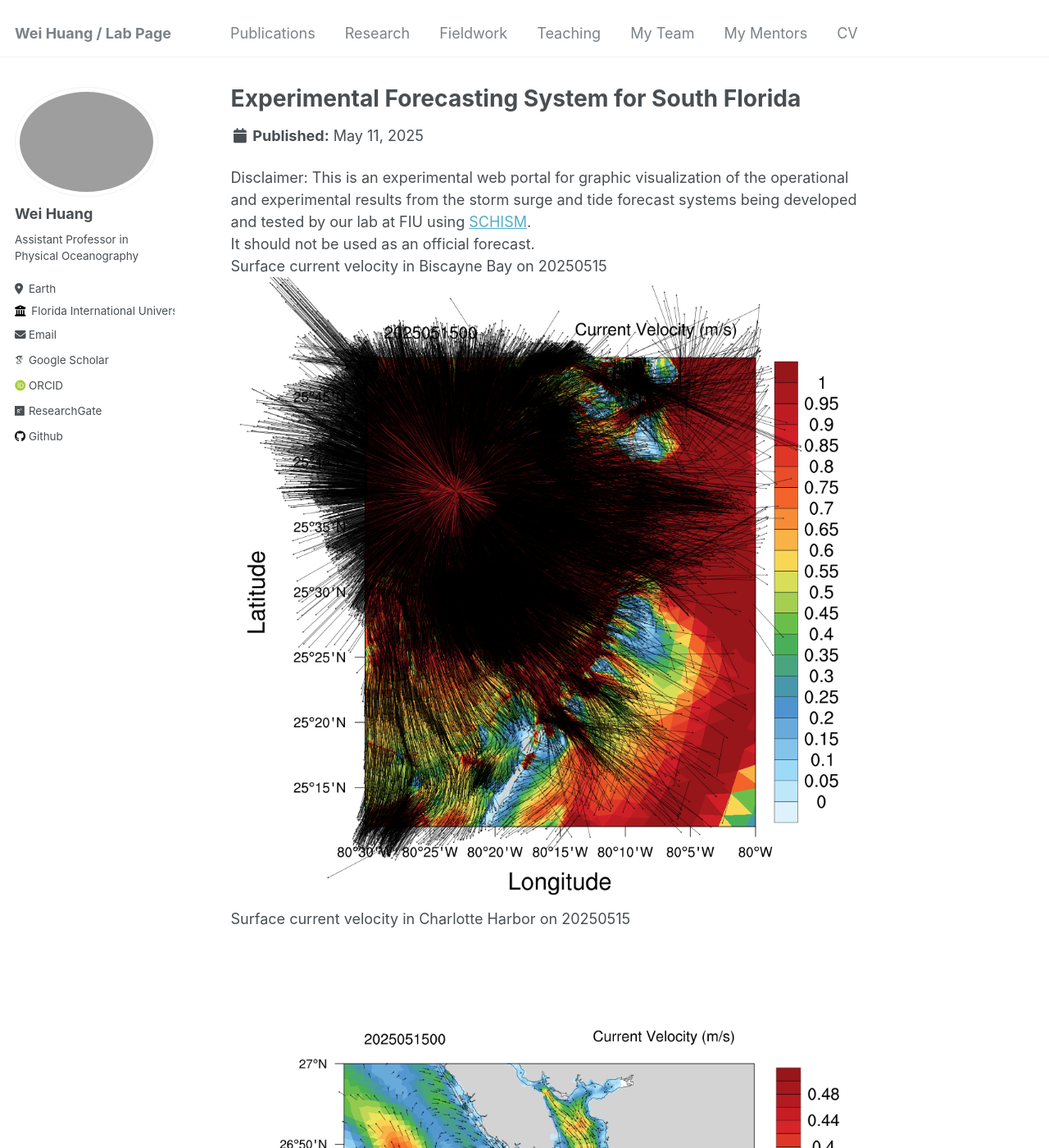
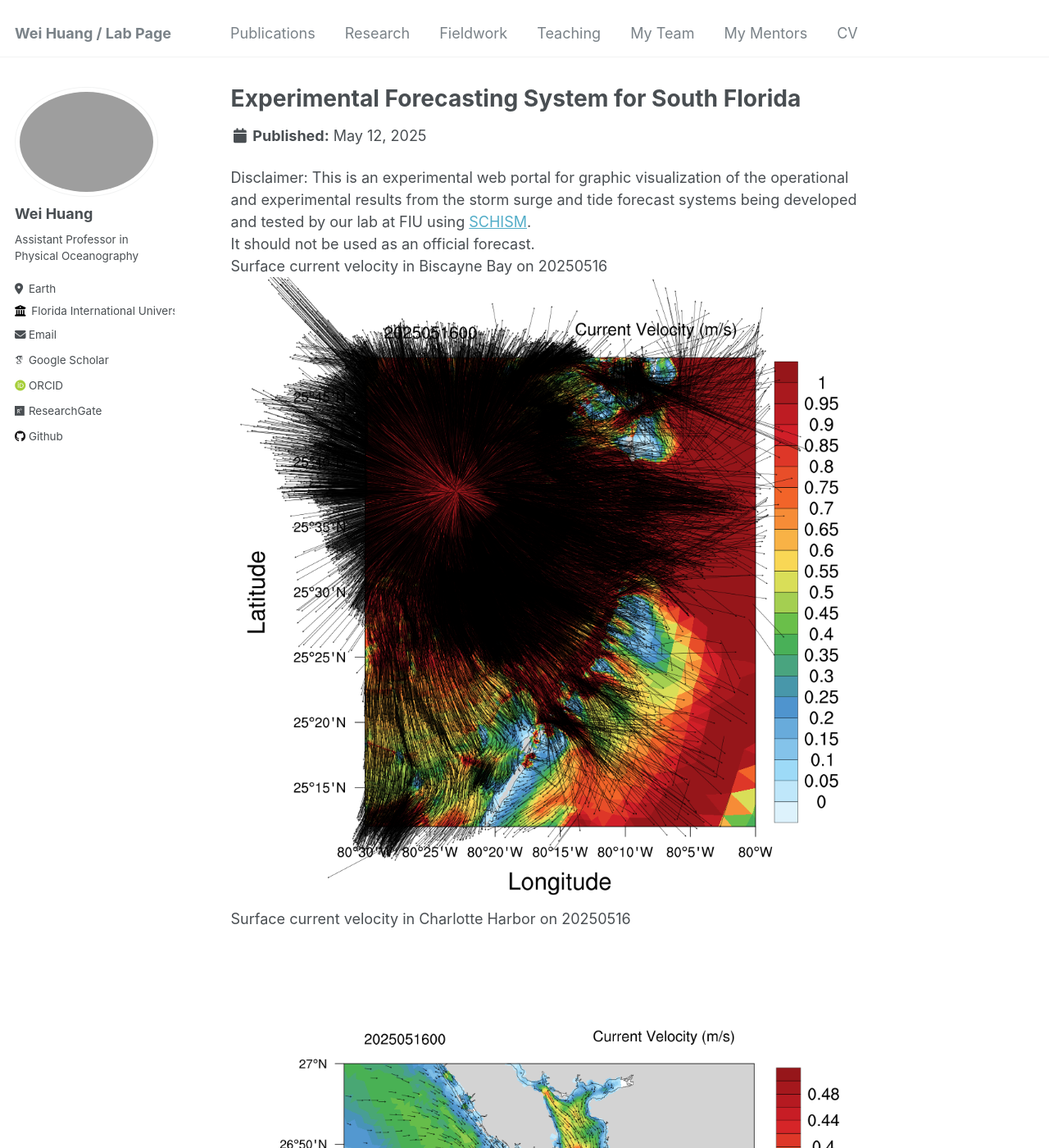
Before and after one commit to huang96169/huang96169.github.io, a Jekyll site: the page built from _research/research-1.md, in a window 1280 px wide and 1400 px high. Shown: the whole window at 82% size. Built offline with Jekyll 4.4.1, drawn with Linux system fonts in a browser that asks for light colours; some web fonts are replaced; some of the changed text lies outside the part shown.

Commit message:
replaced research_uv1.gif research_salt1.gif research_temp1.gif and replaced research_elev2.gif research_uv2.gif research_salt2.gif research_temp2.gif

```diff
--- a/_research/research-1.md
+++ b/_research/research-1.md
@@ -1,7 +1,7 @@
 ---
 title: "Experimental Forecasting System for South Florida"
-short: Surface current velocity of South Florida from 20250511 to 20250515
-date: 2025-05-11
+short: Surface current velocity of South Florida from 20250512 to 20250516
+date: 2025-05-12
 short1: "Disclaimer: This is an experimental web portal for graphic visualization of the operational and experimental results from the storm surge and tide forecast systems being developed and tested by our lab at FIU using [SCHISM](https://ccrm.vims.edu/schismweb/). It should not be used as an official forecast."
 excerpt: "<img src='/images/research_uv1.gif'>"
 collection: research
@@ -10,11 +10,11 @@ collection: research
 Disclaimer:
 This is an experimental web portal for graphic visualization of the operational and experimental results from the storm surge and tide forecast systems being developed and tested by our lab at FIU using [SCHISM](https://ccrm.vims.edu/schismweb/).<br/>
 It should not be used as an official forecast.<br/>
-Surface current velocity in Biscayne Bay on 20250515<br/>
+Surface current velocity in Biscayne Bay on 20250516<br/>
 <img src='/images/research_Bbay.png'>
-Surface current velocity in Charlotte Harbor on 20250515<br/>
+Surface current velocity in Charlotte Harbor on 20250516<br/>
 <img src='/images/research_Cbay.png'>
-Surface current velocity in Tampa Bay on 20250515<br/>
+Surface current velocity in Tampa Bay on 20250516<br/>
 <img src='/images/research_Tbay.png'>
 The map below showns observational stations used for validating the model's results, as well as the horizontal grid. <br/>
 The horizontal grid for SCHISM in simulating Biscayne Bay in South Florida, using flexible resolution resolving levees and canals (1-2 m), watershed rural and urban areas (30m-50m) and coastal ocean (500m-5km).<br/>
```
Also changed, not shown: _research/research-2.md (+6 -6 lines), images/research_Bbay.png, images/research_Cbay.png, images/research_Tbay.png, images/research_maxelev2.gif, 4 other files.
